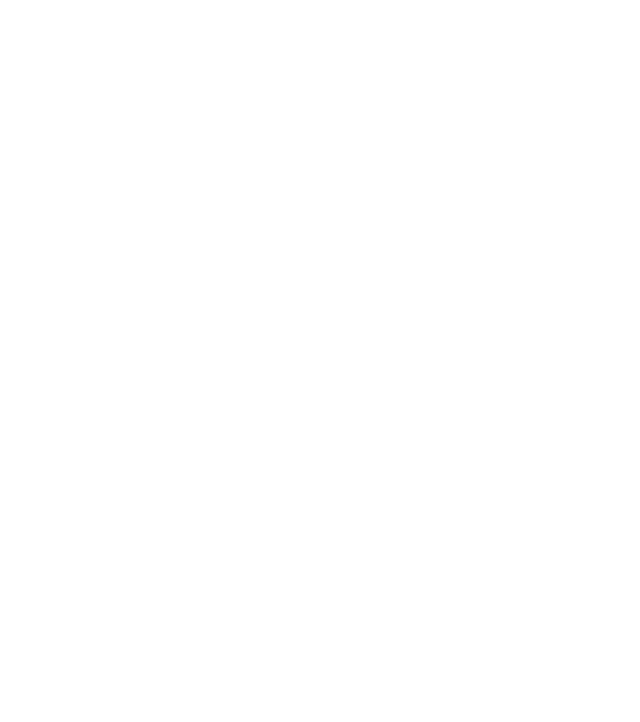
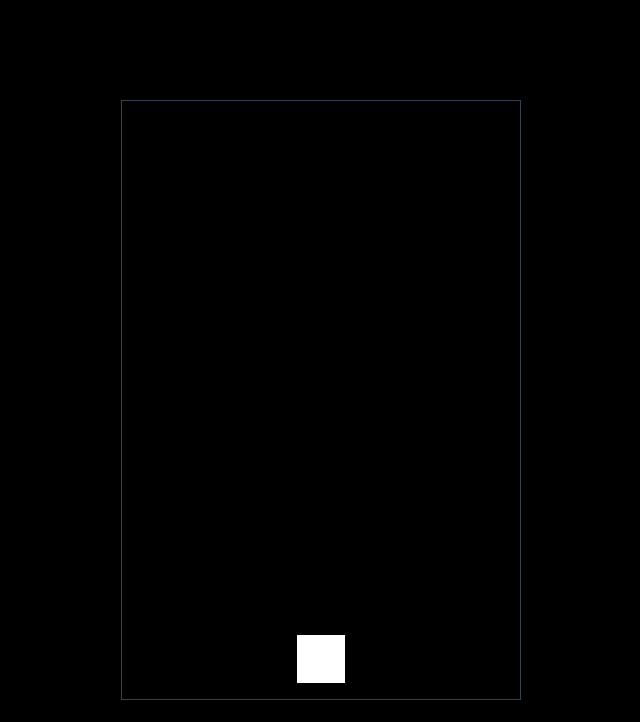
Before and after one commit to vyn-afk/react-dodge-game, a React (Vite) app: page / in a window 1280 px wide. Shown: the top 722 px of the page, without its empty margins (319-959 px from the left). Built offline with nearby package versions, Linux system fonts and the light colour scheme.

Commit message:
feat: add base game container and static player component

```diff
--- a/src/App.jsx
+++ b/src/App.jsx
@@ -1,7 +1,18 @@
+/**
+ * App.jsx
+ * ----------
+ * Root application component.
+ * Renders the main Game container.
+ */
+
+import Game from "./components/Game";
+
 function App() {
 
   return (
-    <></>
+    <div className="min-h-screen bg-black text-white flex items-center justify-center">
+      <Game />
+    </div>
   )
 }
 
--- /dev/null
+++ b/src/components/Game.jsx
@@ -0,0 +1,21 @@
+/**
+ * Game.jsx
+ * ------------
+ * Main game container.
+ * Responsible for:
+ * - Rendering game board
+ * - Containing player and obstacles
+ * - Managing overall layout
+ */
+
+import Player from "./Player";
+
+function Game() {
+  return (
+    <div className="relative w-100 h-150 border border-gray-700 overflow-hidden">
+      <Player />
+    </div>
+  );
+}
+
+export default Game;
--- /dev/null
+++ b/src/components/Player.jsx
@@ -0,0 +1,14 @@
+/**
+ * Player.jsx
+ * ---------------
+ * Represents the controllable player block.
+ * Currently static (movement logic will be added later).
+ */
+
+function Player() {
+  return (
+    <div className="absolute bottom-4 left-1/2 -translate-x-1/2 w-12 h-12 bg-white" />
+  );
+}
+
+export default Player;
```
Also changed, not shown: src/components/Obstacle.jsx (added).
